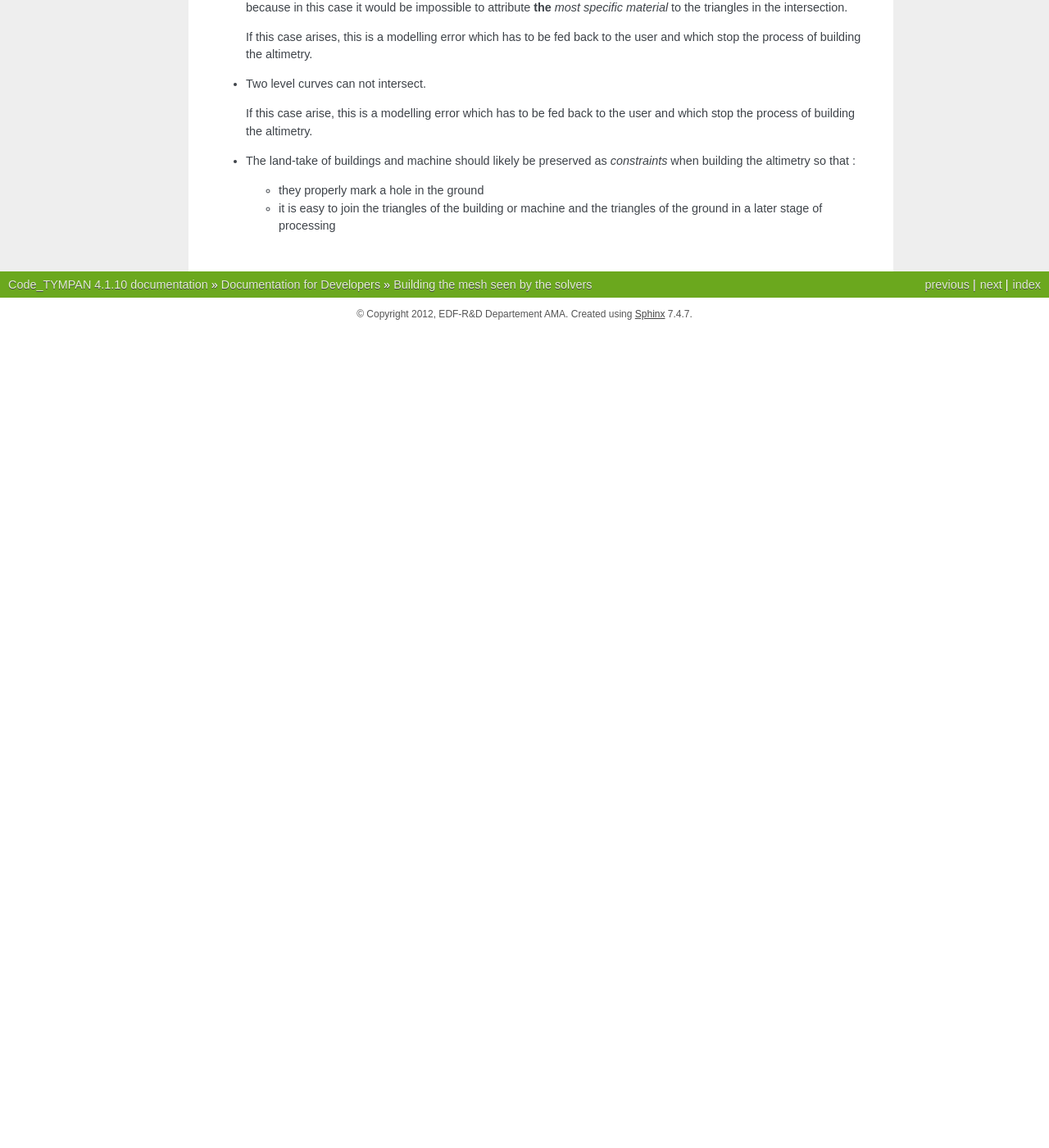
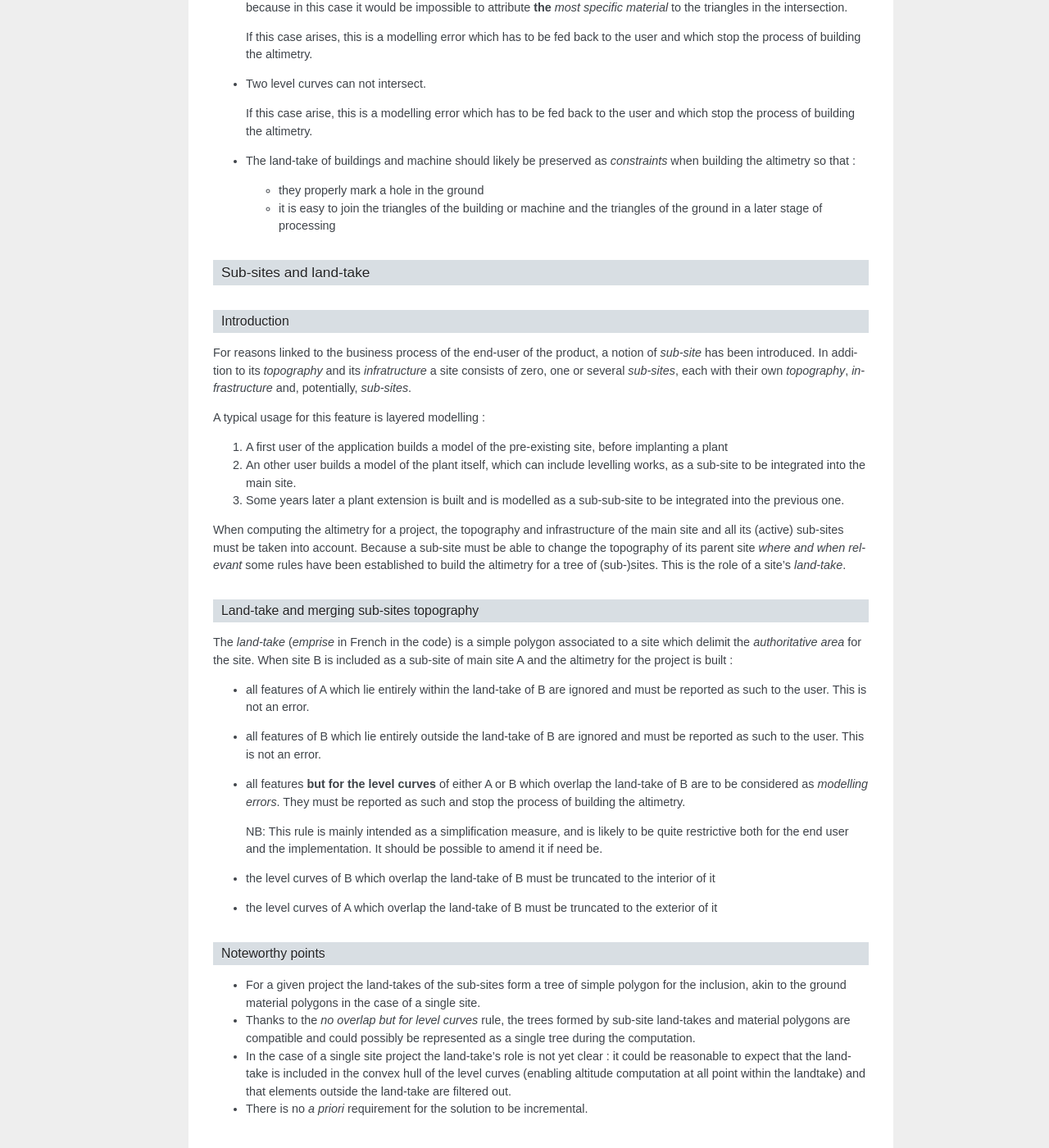
Before and after one commit to Jiunixo/test_mig2, a Sphinx documentation site: the page built from doc/developer/meshing.rst, in a window 1280 px wide and 1400 px high, scrolled down 1232 px. Shown: the whole window at 82% size. Built offline with Sphinx 7.4.7, drawn with Linux system fonts in a browser that asks for light colours; before the commit the page ends 1635 px from its top, so only the background shows below that; some of the changed text lies outside the part shown.

Commit message:
[doc] Document the merging of sub-sites
related to #1649108

```diff
--- a/doc/developer/meshing.rst
+++ b/doc/developer/meshing.rst
@@ -93,3 +93,74 @@ Noteworthy points
   - they properly mark a hole in the ground
   - it is easy to join the triangles of the building or machine and
     the triangles of the ground in a later stage of processing
+
+Sub-sites and land-take
+-----------------------
+
+Introduction
+~~~~~~~~~~~~
+
+For reasons linked to the business process of the end-user of the
+product, a notion of *sub-site* has been introduced. In addition to
+its *topography* and its *infratructure* a site consists of zero, one
+or several *sub-sites*, each with their own *topography*,
+*infrastructure* and, potentially, *sub-sites*.
+
+A typical usage for this feature is layered modelling :
+
+1. A first user of the application builds a model of the pre-existing
+   site, before implanting a plant
+2. An other user builds a model of the plant itself, which can include
+   levelling works, as a sub-site to be integrated into the main site.
+3. Some years later a plant extension is built and is modelled as a
+   sub-sub-site to be integrated into the previous one.
+
+When computing the altimetry for a project, the topography and
+infrastructure of the main site and all its (active) sub-sites must be
+taken into account. Because a sub-site must be able to change the
+topography of its parent site *where and when relevant* some rules have been
+established to build the altimetry for a tree of (sub-)sites. This is
+the role of a site's *land-take*.
+
+Land-take and merging sub-sites topography
+~~~~~~~~~~~~~~~~~~~~~~~~~~~~~~~~~~~~~~~~~~
+
+The *land-take* (*emprise* in French in the code) is a simple polygon
+associated to a site which delimit the *authoritative area* for the
+site. When site B is included as a sub-site of main site A and the
+altimetry for the project is built :
+
+* all features of A which lie entirely within the land-take of B are
+  ignored and must be reported as such to the user. This is not an error.
+* all features of B which lie entirely outside the land-take of B are
+  ignored and must be reported as such to the user. This is not an error.
+* all features **but for the level curves** of either A or B which
+  overlap the land-take of B are to be considered as *modelling
+  errors*. They must be reported as such and stop the process of
+  building the altimetry.
+
+  NB: This rule is mainly intended as a simplification measure, and is
+  likely to be quite restrictive both for the end user and the
+  implementation. It should be possible to amend it if need be.
+* the level curves of B which overlap the land-take of B must be
+  truncated to the interior of it
+* the level curves of A which overlap the land-take of B must be
+  truncated to the exterior of it
+
+Noteworthy points
+~~~~~~~~~~~~~~~~~
+
+* For a given project the land-takes of the sub-sites form a tree of
+  simple polygon for the inclusion, akin to the ground material
+  polygons in the case of a single site.
+* Thanks to the *no overlap but for level curves* rule, the trees
+  formed by sub-site land-takes and material polygons are compatible
+  and could possibly be represented as a single tree during the
+  computation.
+* In the case of a single site project the land-take's role is not yet
+  clear : it could be reasonable to expect that the land-take is
+  included in the convex hull of the level curves (enabling altitude
+  computation at all point within the landtake) and that elements
+  outside the land-take are filtered out.
+
+* There is no *a priori* requirement for the solution to be incremental.
```
